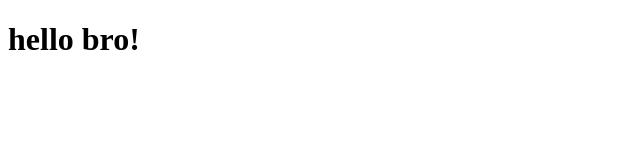
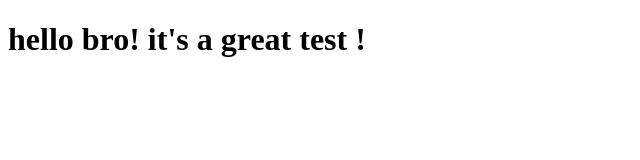
Before and after one commit to elhano0/testytest, a plain HTML site: page site/index.html in a window 1280 px wide. Shown: the whole page, without its empty margins (0-640 px from the left). Drawn offline with Linux system fonts and the light colour scheme.

Commit message:
small addition to our page content

```diff
--- a/site/index.html
+++ b/site/index.html
@@ -4,6 +4,6 @@
 	<title>hello test</title>
 </head>
 <body>
-<h1>hello bro!</h1>
+<h1>hello bro! it's a great test !</h1>
 </body>
 </html>
```
